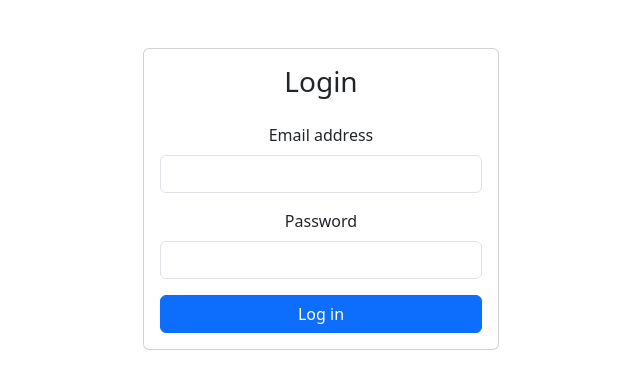
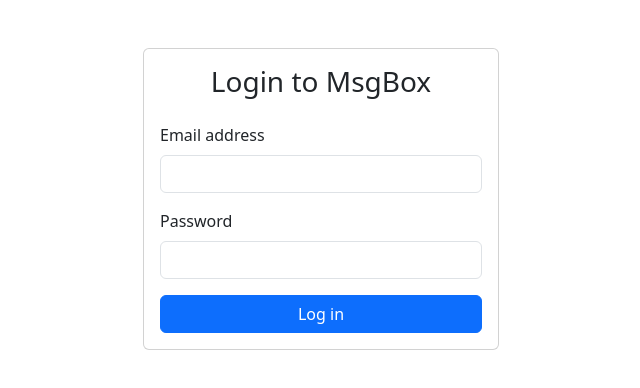
Before and after one commit to masoncfrancis/messages-web, a React (Create React App) app in the folder messagesapp/: page /login in a window 1280 px wide. Shown: the top 388 px of the page, without its empty margins (319-959 px from the left). Built offline with nearby package versions, Linux system fonts and the light colour scheme.

Commit message:
Tweaked the styling of the login page

```diff
--- a/messagesapp/src/pages/LoginPage.tsx
+++ b/messagesapp/src/pages/LoginPage.tsx
@@ -7,15 +7,15 @@
         <div className="col-lg-4 col-md-6 col-sm-8">
           <div className="card mt-5">
             <div className="card-body">
-              <h3 className="card-title text-center mb-4">Login</h3>
+              <h3 className="card-title text-center mb-4">Login to MsgBox</h3>
               <form>
-                <div className="mb-3">
+                <div className="mb-3 text-start">
                   <label htmlFor="email" className="form-label">
                     Email address
                   </label>
                   <input type="email" className="form-control" id="email" />
                 </div>
-                <div className="mb-3">
+                <div className="mb-3 text-start">
                   <label htmlFor="password" className="form-label">
                     Password
                   </label>
```
